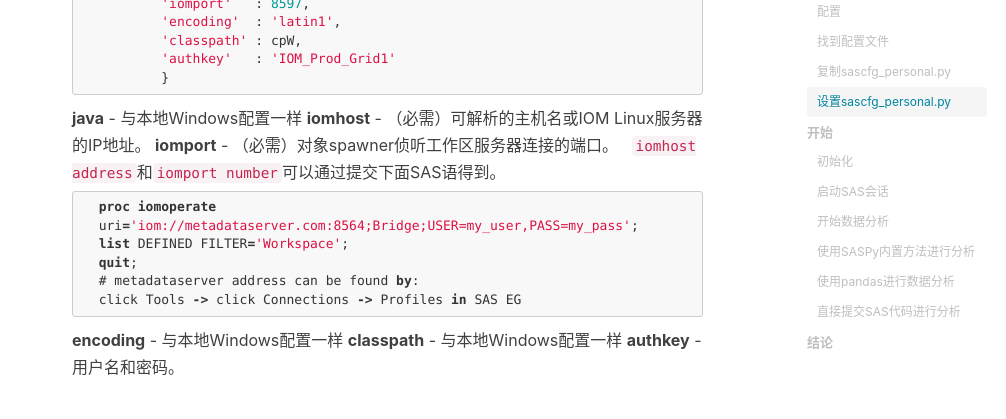
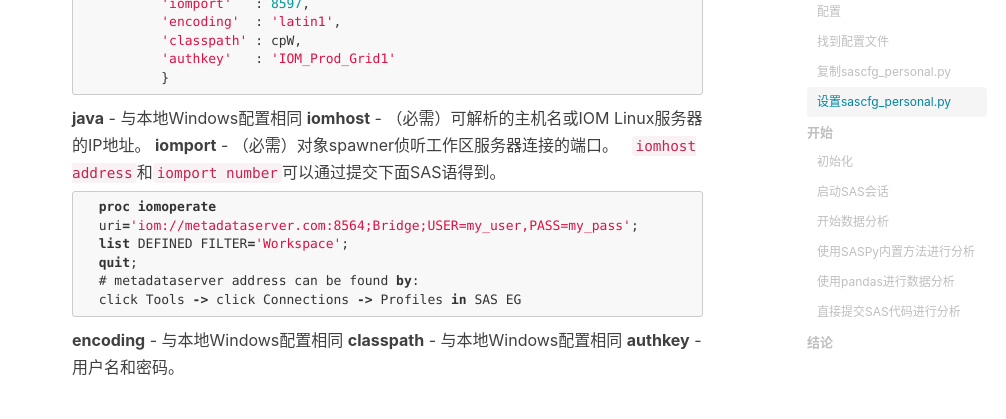
Before and after one commit to 77QingLiu/77QingLiu.github.io, a Jekyll site: the page built from _posts/2018-04-07-access-sas-in-python-environment-using-saspy-and-sas-kernal.markdown, in a window 1280 px wide and 900 px high, scrolled down 2744 px. Shown: the part 152-571 px from the top of the window, without its empty margins (233-1239 px from the left). Built offline with Jekyll 4.4.1, drawn with Linux system fonts in a browser that asks for light colours; nearby versions of some CDN libraries; comment, search, counter and statistics services are not loaded.

Commit message:
update 措辞

````diff
--- a/_posts/access-sas-in-python-environment-using-saspy-and-sas-kernal/zh.md
+++ b/_posts/access-sas-in-python-environment-using-saspy-and-sas-kernal/zh.md
@@ -79,7 +79,7 @@ cpW += r";C:\Users\qing\AppData\Local\Continuum\anaconda3\Lib\site-packages\sasp
               'authkey'   : 'IOM_Prod_Grid1'
               }
   ```
-  **java** - 与本地Windows配置一样
+  **java** - 与本地Windows配置相同
   **iomhost** - （必需）可解析的主机名或IOM Linux服务器的IP地址。
   **iomport** - （必需）对象spawner侦听工作区服务器连接的端口。
   `iomhost address`和`iomport number`可以通过提交下面SAS语得到。
@@ -91,8 +91,8 @@ cpW += r";C:\Users\qing\AppData\Local\Continuum\anaconda3\Lib\site-packages\sasp
   # metadataserver address can be found by:
   click Tools -> click Connections -> Profiles in SAS EG
   ```
-  **encoding** - 与本地Windows配置一样
-  **classpath** - 与本地Windows配置一样
+  **encoding** - 与本地Windows配置相同
+  **classpath** - 与本地Windows配置相同
   **authkey** - 用户名和密码。
 
   > IOM访问方法支持从用户主目录中的authinfo文件获取所需的用户/密码，而不是提示用户/密码输入。在Windows上，它的名字是_authinfo。 authinfo文件中行的格式如下。
````
